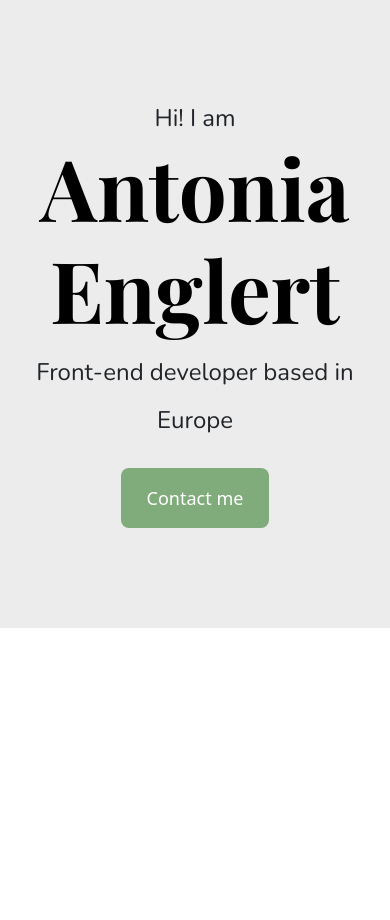
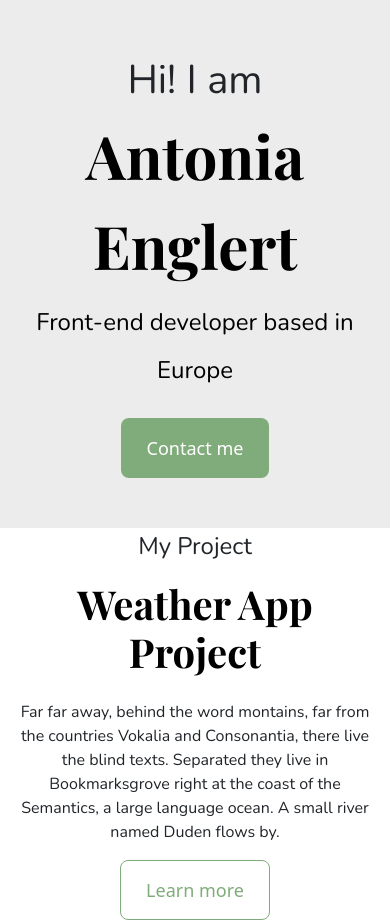
Before and after one commit to antoniapiae/portfolio, a plain HTML site: page index.html in a window 390 px wide. Before the commit the page ends 844 px from the top, so only its background shows below. Drawn offline with nearby package versions, Linux system fonts and the light colour scheme.

Commit message:
Added homepage content design

```diff
--- a/css/styles.css
+++ b/css/styles.css
@@ -4,7 +4,7 @@
   --heading-font-family: 'Playfair Display', serif;
   --default-font-family: 'Nunito', sans-serif;
 }
-h1, h3, h4, h5, h6 {
+h1, h2, h3, h4, h5, h6 {
   color: black;
   font-family: var(--heading-font-family);
   font-weight: bold;
@@ -12,6 +12,17 @@ h1, h3, h4, h5, h6 {
 
 h1 {
   font-size: 85px;
+  line-height: 1.5;
+}
+
+h2 {
+  font-size: 55px;
+}
+
+p {
+  font-family: var(--default-font-family);
+  font-size: 16px;
+  line-height: 1.5;
 }
 
 .hero {
@@ -21,12 +32,11 @@ h1 {
 }
 
 .hero p {
-    font-size: 36px;
+  font-size: 40px;
   font-weight: bold;
   margin: 0;
   font-family: var(--default-font-family);
   font-weight: normal;
-    font-size: 24px;
 }
 
 .hero h2 {
@@ -44,3 +54,38 @@ h1 {
   line-height: 28px;
   padding: 15px 25px;
 }
+
+.heading {
+  font-size: 24px;
+}
+
+.project-description {
+  padding: 35px 60px;
+}
+
+@media (max-width:960px) {
+  h1 {
+    font-size: 60px;
+  }
+  h2 {
+    font-size: 40px;
+  }
+
+  .hero {
+    padding: 50px 10px;
+  }
+
+  .project-description {
+    padding: 0;
+    text-align: center;
+  }
+}
+
+.btn-branding-outline {
+  border-radius: 8px;
+  border: 1px solid var(--branding-color);
+  color: var(--branding-color);
+  font-size: 18px;
+  line-height: 28px;
+  padding: 15px 25px;
+}
--- a/index.html
+++ b/index.html
@@ -22,5 +22,20 @@
         <a href="#" class="btn btn-branding">Contact me</a>
       </div>
     </div>
-</body>
+    <p class="heading text-center">My Project</p>
+    <div class="container">
+      <div class="row">
+        <div class="col d-none d-lg-block">
+          <img src="images/weather-app.png" alt="Weather app" class="img-fluid rounded">
+        </div>
+        <div class="col">
+          <div class="project-description">
+            <h2 class="mb-4">Weather App Project</h2>
+            <p class="mb-3">Far far away, behind the word montains, far from the countries Vokalia and Consonantia, there live the blind texts. Separated they live in Bookmarksgrove right at the coast of the Semantics, a large language ocean. A small river named Duden flows by.</p>
+            <a href="#" class="btn btn-branding-outline">Learn more</a>
+          </div>
+        </div>
+      </div>
+    </div>
+  </body>
 </html>
```
Also changed, not shown: images/weather-app.png (added). Lines whose indentation alone changed are shown as unchanged.
